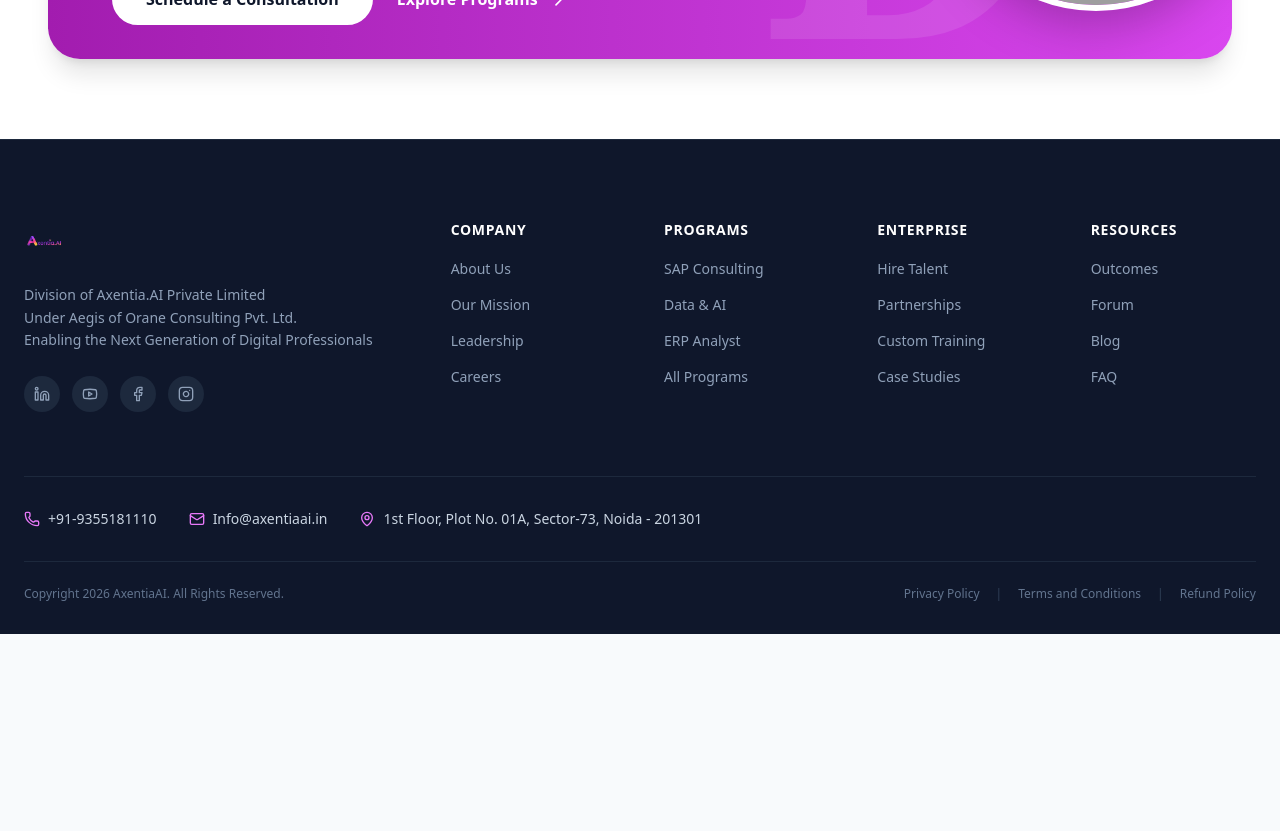
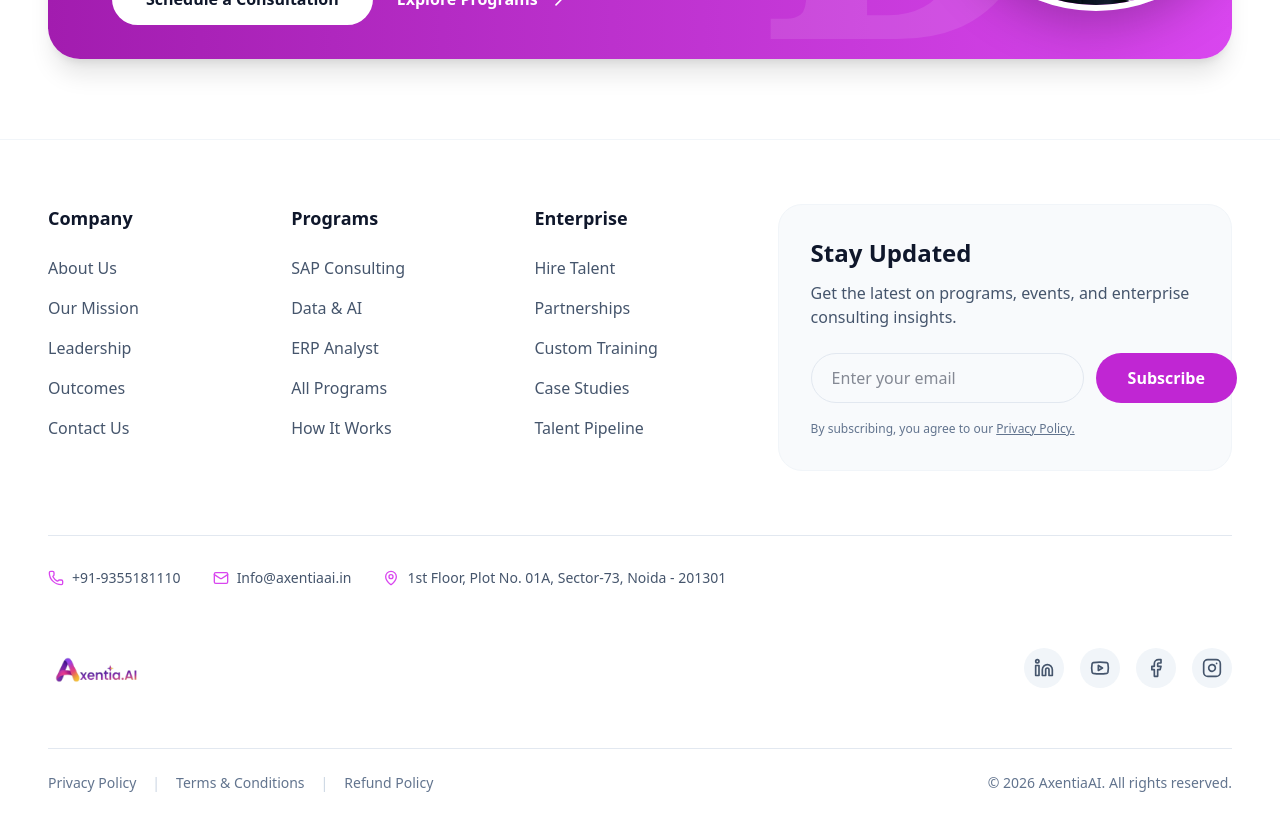
Before and after one commit to AtmegaBuzz/axentiaai, a Next.js app: page / in a window 1280 px wide. Shown: the part 10640-11471 px from the top of the page. Before the commit the page ends 11274 px from the top, so only its background shows below. Built offline with nearby package versions, Linux system fonts and the light colour scheme; grey boxes are pictures that could not be loaded.

Commit message:
feat: add new footer with AxentiaAI content, brand colors, subscribe form, contact info, and social links

```diff
--- a/app/page.tsx
+++ b/app/page.tsx
@@ -1,5 +1,5 @@
 import { Navbar } from "@/components/Navbar";
-import { Footer } from "@/components/Footer";
+import { MingersFooter } from "@/components/MingersFooter";
 import { Hero } from "@/components/sections/Hero";
 import { TrustedBy } from "@/components/sections/TrustedBy";
 import { WhyDaksha } from "@/components/sections/WhyDaksha";
@@ -27,7 +27,7 @@
                 <Testimonials />
                 <CTA />
             </main>
-            <Footer />
+            <MingersFooter />
         </>
     );
 }
--- /dev/null
+++ b/components/MingersFooter.tsx
@@ -0,0 +1,149 @@
+import Image from 'next/image';
+import Link from 'next/link';
+import { Facebook, Instagram, Linkedin, Youtube, MapPin, Phone, Mail } from 'lucide-react';
+
+const footerLinks = {
+    Company: [
+        { name: 'About Us', href: '/about' },
+        { name: 'Our Mission', href: '/about#mission' },
+        { name: 'Leadership', href: '/about#team' },
+        { name: 'Outcomes', href: '/outcomes' },
+        { name: 'Contact Us', href: '#cta' },
+    ],
+    Programs: [
+        { name: 'SAP Consulting', href: '/programs#sap' },
+        { name: 'Data & AI', href: '/programs#ai' },
+        { name: 'ERP Analyst', href: '/programs#erp' },
+        { name: 'All Programs', href: '/programs' },
+        { name: 'How It Works', href: '/#how-it-works' },
+    ],
+    Enterprise: [
+        { name: 'Hire Talent', href: '/enterprises' },
+        { name: 'Partnerships', href: '/enterprises#partnerships' },
+        { name: 'Custom Training', href: '/enterprises#training' },
+        { name: 'Case Studies', href: '/enterprises#case-studies' },
+        { name: 'Talent Pipeline', href: '/enterprises#pipeline' },
+    ],
+};
+
+const socials = [
+    { icon: Linkedin, href: 'https://www.linkedin.com/company/daksha-career-accelerator-edu/' },
+    { icon: Youtube, href: 'https://www.youtube.com/@DakshaCareerAccelerator' },
+    { icon: Facebook, href: 'https://www.facebook.com/profile.php?id=61583290772359' },
+    { icon: Instagram, href: 'https://www.instagram.com/daksha_edu/' },
+];
+
+export function MingersFooter() {
+    return (
+        <footer className="bg-white font-sans text-slate-900 border-t border-slate-100">
+
+            {/* ── FOOTER LINKS GRID ── */}
+            <div className="container mx-auto px-4 md:px-8 xl:px-12 py-16">
+                <div className="grid grid-cols-1 md:grid-cols-2 lg:grid-cols-5 gap-10 lg:gap-8">
+
+                    {/* Link columns */}
+                    {Object.entries(footerLinks).map(([title, links]) => (
+                        <div key={title}>
+                            <h4 className="font-bold text-lg mb-6 text-slate-900">{title}</h4>
+                            <ul className="space-y-4">
+                                {links.map((link) => (
+                                    <li key={link.name}>
+                                        <Link href={link.href} className="text-slate-600 hover:text-brand-600 font-medium transition-colors">
+                                            {link.name}
+                                        </Link>
+                                    </li>
+                                ))}
+                            </ul>
+                        </div>
+                    ))}
+
+                    {/* Subscribe column */}
+                    <div className="lg:col-span-2 bg-slate-50 p-8 rounded-3xl border border-slate-100">
+                        <h4 className="font-bold text-2xl mb-3 text-slate-900">Stay Updated</h4>
+                        <p className="text-slate-600 font-medium mb-6">
+                            Get the latest on programs, events, and enterprise consulting insights.
+                        </p>
+
+                        <form className="flex flex-col sm:flex-row gap-3">
+                            <input
+                                type="email"
+                                placeholder="Enter your email"
+                                className="flex-1 px-5 py-3 rounded-full border border-slate-200 focus:outline-none focus:border-brand-500 focus:ring-1 focus:ring-brand-500 transition-all font-medium"
+                                required
+                            />
+                            <button
+                                type="submit"
+                                className="bg-brand-600 hover:bg-brand-700 text-white px-8 py-3 rounded-full font-bold transition-colors whitespace-nowrap"
+                            >
+                                Subscribe
+                            </button>
+                        </form>
+                        <p className="text-xs text-slate-500 mt-4 leading-relaxed">
+                            By subscribing, you agree to our <Link href="#" className="underline hover:text-slate-800">Privacy Policy.</Link>
+                        </p>
+                    </div>
+
+                </div>
+            </div>
+
+            {/* ── CONTACT ROW ── */}
+            <div className="container mx-auto px-4 md:px-8 xl:px-12 pb-8">
+                <div className="border-t border-slate-200 pt-8">
+                    <div className="flex flex-wrap gap-8 text-sm text-slate-600">
+                        <a href="tel:+919355181110" className="flex items-center gap-2 hover:text-brand-600 transition-colors font-medium">
+                            <Phone className="w-4 h-4 text-brand-500" /> +91-9355181110
+                        </a>
+                        <a href="mailto:info@axentiaai.in" className="flex items-center gap-2 hover:text-brand-600 transition-colors font-medium">
+                            <Mail className="w-4 h-4 text-brand-500" /> Info@axentiaai.in
+                        </a>
+                        <div className="flex items-center gap-2 font-medium">
+                            <MapPin className="w-4 h-4 text-brand-500 shrink-0" />
+                            1st Floor, Plot No. 01A, Sector-73, Noida - 201301
+                        </div>
+                    </div>
+                </div>
+            </div>
+
+            {/* ── BOTTOM BAR ── */}
+            <div className="container mx-auto px-4 md:px-8 xl:px-12 pb-12">
+
+                {/* Logo & Socials */}
+                <div className="flex flex-col sm:flex-row justify-between items-center mb-8 gap-6">
+                    <Link href="/" className="flex items-center">
+                        <Image src="/logo.png" alt="Axentia.AI" width={320} height={96} className="h-24 w-auto" />
+                    </Link>
+                    <div className="flex items-center gap-4">
+                        {socials.map(({ icon: Icon, href }, i) => (
+                            <a
+                                key={i}
+                                href={href}
+                                target="_blank"
+                                rel="noreferrer"
+                                className="w-10 h-10 rounded-full bg-slate-100 flex items-center justify-center text-slate-600 hover:bg-brand-50 hover:text-brand-600 transition-colors"
+                            >
+                                <Icon className="w-5 h-5" />
+                            </a>
+                        ))}
+                    </div>
+                </div>
+
+                <div className="h-px w-full bg-slate-200 mb-6" />
+
+                {/* Legal & Copyright */}
+                <div className="flex flex-col sm:flex-row justify-between items-center gap-4 text-sm font-medium text-slate-500">
+                    <div className="flex flex-wrap items-center justify-center gap-4">
+                        <Link href="#" className="hover:text-slate-800 transition-colors">Privacy Policy</Link>
+                        <span className="text-slate-300">|</span>
+                        <Link href="#" className="hover:text-slate-800 transition-colors">Terms & Conditions</Link>
+                        <span className="text-slate-300">|</span>
+                        <Link href="#" className="hover:text-slate-800 transition-colors">Refund Policy</Link>
+                    </div>
+                    <p>
+                        &copy; 2026 AxentiaAI. All rights reserved.
+                    </p>
+                </div>
+
+            </div>
+        </footer>
+    );
+}
```
Also changed, not shown: public/mingers-woman.png (added).
